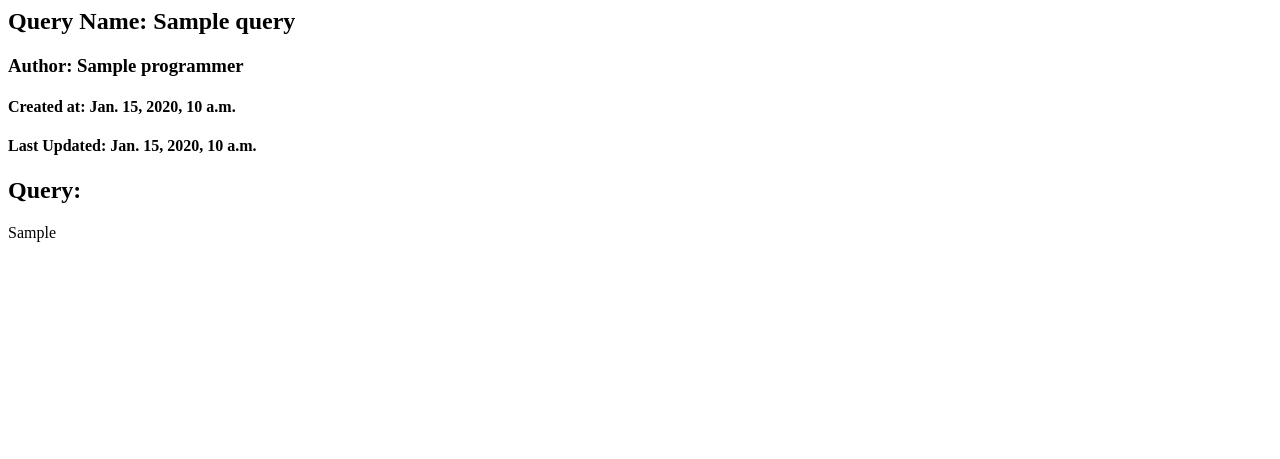
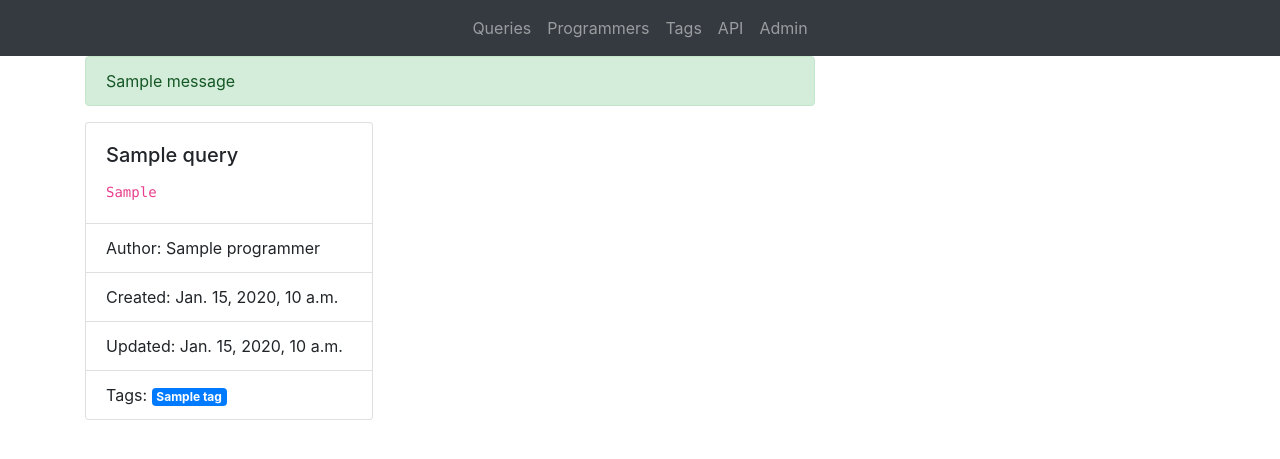
Before and after one commit to jeffeck/query_manager, a Django app: page /queries/1/ in a window 1280 px wide. Shown: the top 459 px of the page. Run offline with Django 3.2, Linux system fonts and the light colour scheme; tables that the repository leaves empty hold one stand-in row (values such as "Sample post"); one stand-in notice (Sample message) is shown; some libraries are stand-ins or nearby versions.

Commit message:
Basic cleanup and slight refactoring.

```diff
--- a/drf_api/api/urls.py
+++ b/drf_api/api/urls.py
@@ -5,7 +5,8 @@ from api import views
 router = routers.DefaultRouter()
 router.register('query', views.QueryViewSet)
 router.register('programmer', views.ProgrammerViewSet)
+router.register('tag', views.TagViewSet)
 
 urlpatterns = [
-    path('', include(router.urls)),
+    path('', include(router.urls), name="api"),
 ]
--- a/drf_api/querymanager/admin.py
+++ b/drf_api/querymanager/admin.py
@@ -1,6 +1,7 @@
 from django.contrib import admin
 
-from .models import Programmer, Query
+from .models import Programmer, Query, Tag
 
 admin.site.register(Programmer)
 admin.site.register(Query)
+admin.site.register(Tag)
--- a/drf_api/querymanager/models.py
+++ b/drf_api/querymanager/models.py
@@ -10,6 +10,15 @@ class Programmer(models.Model):
     programmer_id = models.AutoField(primary_key=True)
     name = models.CharField(max_length=100)
 
+class Tag(models.Model):
+    """
+    Many to many, tags <--> queries
+    """
+    tag_name = models.CharField(max_length=20)
+    tag_description = models.CharField(max_length=250)
+
+    def __str__(self):
+        return self.tag_name
 
 class Query(models.Model):
     """
@@ -22,11 +31,9 @@ class Query(models.Model):
         return str(self.query_id) + ": " + self.name
 
     query_id = models.AutoField(primary_key=True)
-
     name = models.CharField(max_length=100)
     query = models.TextField()
-
     created_at = models.DateTimeField(auto_now_add=True)
     author = models.ForeignKey(Programmer, null=True, on_delete=models.PROTECT)
-
     updated_at = models.DateTimeField(auto_now=True)
+    tags = models.ManyToManyField(Tag, blank=True)
--- /dev/null
+++ b/drf_api/querymanager/templates/querymanager/base.html
@@ -0,0 +1,56 @@
+{% load static %}
+<!DOCTYPE html>
+<html lang="en">
+<head>
+    <!-- Required meta tags -->
+    <meta charset="utf-8">
+    <meta name="viewport" content="width=device-width, initial-scale=1, shrink-to-fit=no">
+
+    <!-- Bootstrap CSS -->
+    <link rel="stylesheet" href="https://stackpath.bootstrapcdn.com/bootstrap/4.3.1/css/bootstrap.min.css" integrity="sha384-ggOyR0iXCbMQv3Xipma34MD+dH/1fQ784/j6cY/iJTQUOhcWr7x9JvoRxT2MZw1T" crossorigin="anonymous">
+    <!-- <link rel="stylesheet" type="text/css" href="{% static 'blog/main.css' %}"> -->
+    {% block stylesheet %}{% endblock %}
+
+    <meta http-equiv="X-UA-Compatible" content="ie=edge">
+        <!-- {% if title %}
+            <title>{{ title }}</title>
+        {% else %}
+            <title>Iris App</title>
+        {% endif %} -->
+    <title>{% block title %}Default Title{% endblock %}</title>
+
+</head>
+
+<body>
+    <header class='site-header'>
+        {% include "querymanager/nav.html" %}
+    </header>
+    <main role="main" class="container">
+        <div class="row">
+            <div class="col-md-8">
+                {% if messages %}
+                    {% for message in messages %}
+                        <div class='alert alert-{{ message.tags }}'>
+                            {{ message }}
+                        </div>
+                    {% endfor %}
+                {% endif %}
+                {% block content %}{% endblock content %}
+            </div>
+        </div>
+    </main>
+
+
+    <!-- Optional JavaScript -->
+    <!-- jQuery first, then Popper.js, then Bootstrap JS -->
+    <!-- consider removing this slim.min.js file -->
+    <script src="https://code.jquery.com/jquery-3.3.1.slim.min.js" integrity="sha384-q8i/X+965DzO0rT7abK41JStQIAqVgRVzpbzo5smXKp4YfRvH+8abtTE1Pi6jizo" crossorigin="anonymous"></script>
+    <script src="https://cdnjs.cloudflare.com/ajax/libs/popper.js/1.14.7/umd/popper.min.js" integrity="sha384-UO2eT0CpHqdSJQ6hJty5KVphtPhzWj9WO1clHTMGa3JDZwrnQq4sF86dIHNDz0W1" crossorigin="anonymous"></script>
+    <script src="https://stackpath.bootstrapcdn.com/bootstrap/4.3.1/js/bootstrap.min.js" integrity="sha384-JjSmVgyd0p3pXB1rRibZUAYoIIy6OrQ6VrjIEaFf/nJGzIxFDsf4x0xIM+B07jRM" crossorigin="anonymous"></script>
+
+    <!-- removing this vvv will disable ajax (not included in slim.min.js) -->
+    <script src="http://ajax.googleapis.com/ajax/libs/jquery/1.9.1/jquery.min.js"></script>
+    {% block script %}{% endblock script %}
+
+</body>
+</html>
--- /dev/null
+++ b/drf_api/querymanager/templates/querymanager/nav.html
@@ -0,0 +1,28 @@
+<nav class="navbar navbar-expand-lg navbar-dark bg-dark">
+        <button class="navbar-toggler" type="button" data-toggle="collapse" data-target="#navbarsExample08" aria-controls="navbarsExample08" aria-expanded="false" aria-label="Toggle navigation">
+          <span class="navbar-toggler-icon"></span>
+        </button>
+
+        <div class="collapse navbar-collapse justify-content-md-center" id="navbarsExample08">
+          <ul class="navbar-nav">
+            <!-- <li class="nav-item {# if request.path in ' ,/queries/' #} active {# endif #}"> -->
+            <!-- See views.py:QueryList to see how 'query_active' is being set -->
+            <li class="nav-item {{ query_active }}">
+              <a class="nav-link" href="{% url 'querylist' %}">Queries</a>
+            </li>
+            <li class="nav-item {% if request.path == '/programmers/' %} active {% endif %}">
+                <a class="nav-link" href="{% url 'programmer_list' %}">Programmers</a>
+              </li>
+            <li class="nav-item {% if request.path == '/tags/' %} active {% endif %}">
+              <a class="nav-link" href="{% url 'tag_list' %}">Tags</a>
+            </li>
+            <li class="nav-item">
+              <a class="nav-link" href="/api-auth/">API</a>
+            </li>
+            <li class="nav-item">
+              <a class="nav-link" href="/admin/">Admin</a>
+            </li>
+
+          </ul>
+        </div>
+      </nav>
--- a/drf_api/querymanager/templates/querymanager/query_detail.html
+++ b/drf_api/querymanager/templates/querymanager/query_detail.html
@@ -1,8 +1,32 @@
+{% extends "querymanager/base.html" %}
+{% load static %}
+{% block content %}
 
-<h2>Query Name: {{ query.name }}</h2>
-<h3>Author: {{query.author.name }}</h3>
-<h4>Created at: {{ query.created_at }}</h4>
-<h4>Last Updated: {{ query.updated_at }}</h4>
 
-<h2>Query:</h2>
-<p>{{ query.query }}</p>
+<div class="card" style="width: 18rem;">
+    <div class="card-body">
+        <h5 class="card-title">{{ query.name }}</h5>
+        <p class="card-text">
+            <code>{{ query.query }}</code>
+        </p>
+
+    </div>
+    <ul class="list-group list-group-flush">
+        <li class="list-group-item">Author: {{query.author.name }}</li>
+        <li class="list-group-item">Created: {{ query.created_at }}</li>
+        <li class="list-group-item">Updated: {{ query.updated_at }}</li>
+        {% if query.tags.all %}
+        <li class="list-group-item">Tags:
+            {% for tag in query.tags.all %}
+            <span class="badge badge-{% cycle 'primary' 'secondary' 'success' 'danger' 'warning' 'info' 'light' 'dark' %}">
+                {{ tag.tag_name }}
+            </span>
+
+            {% endfor %}
+        </li>
+        {% endif %}
+    </ul>
+</div>
+
+
+{% endblock %}
--- a/drf_api/querymanager/urls.py
+++ b/drf_api/querymanager/urls.py
@@ -1,10 +1,17 @@
 from django.urls import include, path
 
+from api import urls as api_urls
 from . import views
 
 urlpatterns = [
-    path('', views.index, name='index'),
+    path('', views.QueryList.as_view(), name='index'),
+    path('test/', views.index),
+
     path('queries/', views.QueryList.as_view(), name='querylist'),
-    # path('queries/', views.index, name='querylist'),
     path('queries/<int:pk>/', views.QueryDetail.as_view(), name='query_detail'),
+
+    path('programmers/', views.ProgrammerList.as_view(), name='programmer_list'),
+    path('tags/', views.TagList.as_view(), name="tag_list"),
+
+    path('api/', include(api_urls))
 ]
--- a/drf_api/querymanager/views.py
+++ b/drf_api/querymanager/views.py
@@ -3,27 +3,50 @@ from django.shortcuts import render, get_object_or_404
 from django.utils import timezone
 from django.views.generic import ListView, DetailView
 
-from .models import Programmer, Query
+from django.forms.models import model_to_dict
+
+from .models import Programmer, Query, Tag
 
 def index(request):
     return HttpResponse("<h1>Index page</h1>")
 
 
+class TagList(ListView):
+    model = Tag
+    context_object_name = 'tags'
+    template_name = 'tag_list.html'
+
+
 class QueryList(ListView):
-    print('in Query List')
     model = Query
-    print('model: ', model)
-    context_object_name = 'query_list'
-    print('context: ', context_object_name)
+    ordering = ['-query_id']
+    # context_object_name = 'query_list'
     template_name = 'query_list.html'
-    print('template: ', template_name)
+
+    # Overriding context_object_name
+    def get_context_data(self, **kwargs):
+        # Call the parent keyword arguments
+        context = super().get_context_data(**kwargs)
+
+        # This will be evaluated in nav.html to set active class
+        context['query_active'] = 'active'
+
+        # query_list.html template is expecting 'query_list' context
+        context['query_list'] = Query.objects.all()
+        return context
 
 
 class QueryDetail(DetailView):
     model = Query
     queryset = Query.objects.all()
 
-    # def get_context_data(self, **kwargs):
-    #     context = super().get_context_data(**kwargs)
-    #     context['now'] = timezone.now()
-    #     return context
+
+class ProgrammerList(ListView):
+    model = Programmer
+    context_object_name = 'programmer_list'
+    template_name = 'programmer_list.html'
+
+
+class ProgrammerDetail(DetailView):
+    model = Programmer
+    queryset = Programmer.objects.all()
```
Also changed, not shown: drf_api/api/serializers.py (+8 -2 lines), drf_api/api/views.py (+7 -2 lines), drf_api/querymanager/templates/querymanager/programmer_list.html (added, +14 -0 lines), drf_api/querymanager/templates/querymanager/query_list.html (+9 -1 lines), drf_api/querymanager/templates/querymanager/tag_list.html (added, +13 -0 lines), drf_api/querymanager/migrations/0001_initial.py, drf_api/querymanager/migrations/0002_auto_20190706_1656.py, drf_api/querymanager/migrations/0003_auto_20190628_1921.py (deleted), drf_api/querymanager/migrations/0003_tag.py (added), drf_api/querymanager/migrations/0004_query_tags.py (added), drf_api/querymanager/migrations/0005_auto_20190706_1709.py (added).
